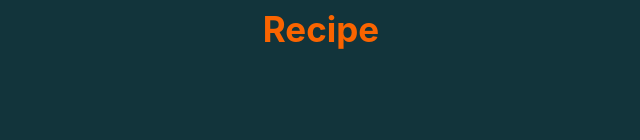
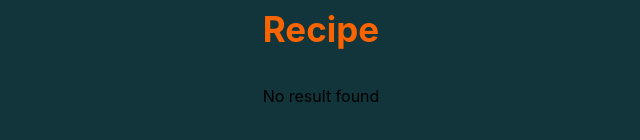
Before and after one commit to berkanserbes/my-react-projects, a React (Create React App) app in the folder favorite-food-app/: page / in a window 1280 px wide. Shown: the part 290-430 px from the top of the page, without its empty margins (319-959 px from the left). Built offline with nearby package versions, Linux system fonts and the light colour scheme.

Commit message:
Modified data mapping

```diff
--- a/favorite-food-app/src/pages/homepage/HomePage.js
+++ b/favorite-food-app/src/pages/homepage/HomePage.js
@@ -1,4 +1,4 @@
-import React, { useState } from "react";
+import React, { useEffect, useState } from "react";
 import Search from "../../components/search/Search";
 import Favorites from "../../components/favorites/Favorites";
 import RecipeItem from "../../components/recipe-item/RecipeItem";
@@ -7,8 +7,17 @@ import "./style.css";
 function HomePage() {
   const [data, setData] = useState([]);
   const [favorites, setFavorites] = useState([]);
-  //const [loading, setLoading] = useState(false);
   const [favoriteQuery, setFavoriteQuery] = useState("");
+
+  useEffect(() => {
+    const getFavorites = () => {
+      const favorites = JSON.parse(localStorage.getItem("favorites"));
+      if (favorites) {
+        setFavorites(favorites);
+      }
+    };
+    getFavorites();
+  }, []);
 
   const handleSubmit = (e, query) => {
     e.preventDefault();
@@ -17,10 +26,8 @@ function HomePage() {
       const res =
         await fetch(`https://api.spoonacular.com/recipes/complexSearch?apiKey=c193f2f6cf8b40a3afef6bcba3389e1c&query=${query}
       `);
-      console.log(res);
       const data = await res.json();
       setData(data.results);
-      console.log(data);
     }
     getRecipes();
   };
@@ -30,6 +37,7 @@ function HomePage() {
       alert("Already in favorites");
     } else {
       const newFavorites = [...favorites, item];
+      localStorage.setItem("favorites", JSON.stringify(newFavorites));
       setFavorites(newFavorites);
     }
   };
@@ -39,6 +47,7 @@ function HomePage() {
       (favorite) => favorite.id !== item.id
     );
     setFavorites(newFavorites);
+    localStorage.setItem("favorites", JSON.stringify(newFavorites));
   };
 
   const onSubmit = (e) => {
@@ -83,7 +92,8 @@ function HomePage() {
         <h1 className="recipe-title">Recipe</h1>
       </div>
       <div className="items">
-        {data.map((item) => {
+        {data?.length > 0 ? (
+          data.map((item) => {
             return (
               <RecipeItem
                 id={item.id}
@@ -92,7 +102,10 @@ function HomePage() {
                 addFavorite={() => addFavorite(item)}
               />
             );
-        })}
+          })
+        ) : (
+          <p className="no-result">No result found</p>
+        )}
       </div>
     </div>
   );
```
Lines whose indentation alone changed are shown as unchanged.
